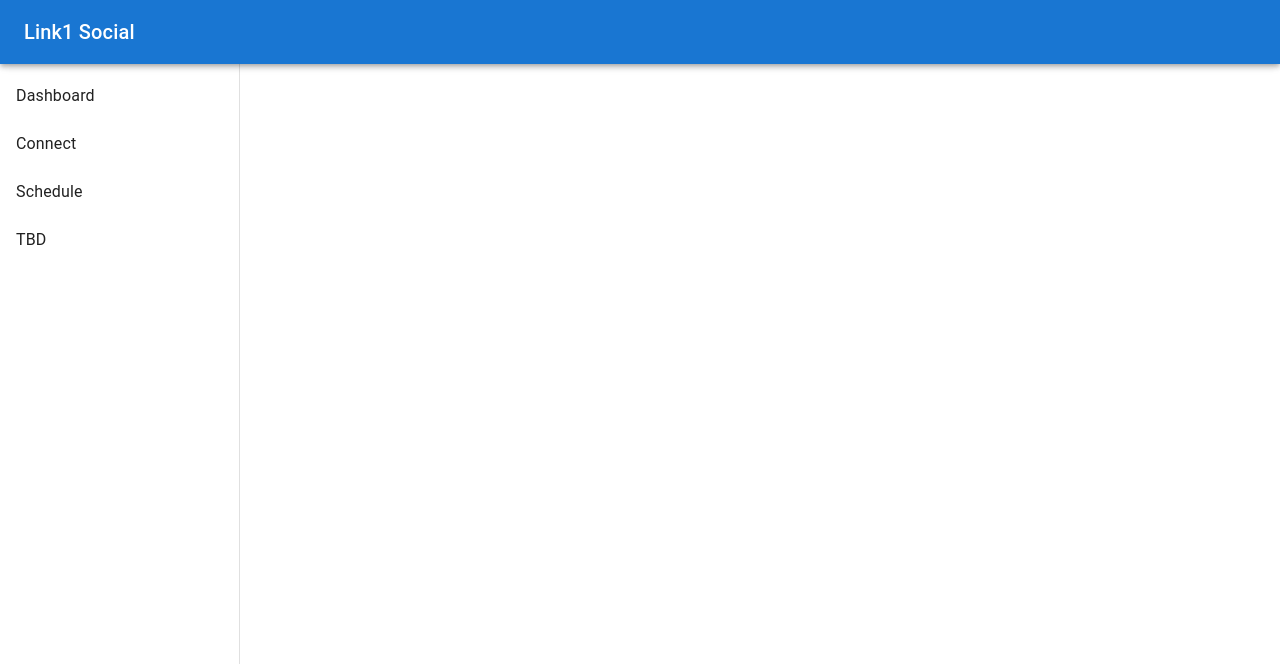
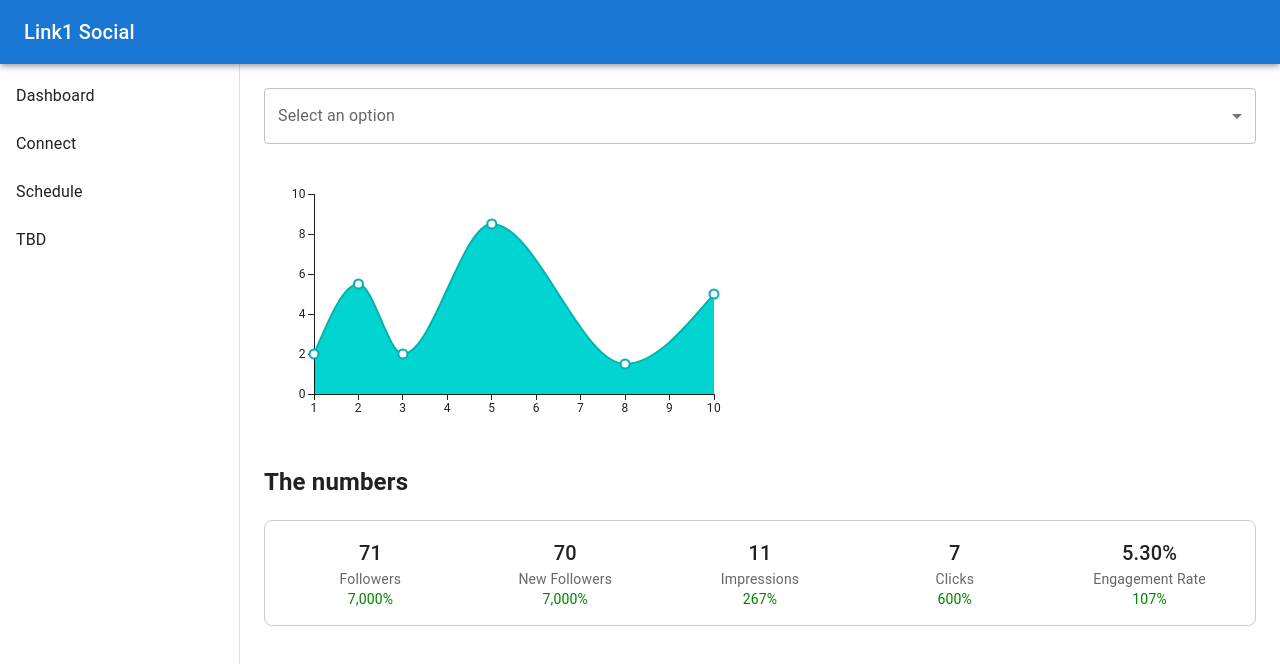
Before and after one commit to Alegrossi2001/Frontend-Link1Social, a React (Create React App) app: page /Dashboard in a window 1280 px wide. Shown: the top 664 px of the page. Built offline with nearby package versions, Linux system fonts and the light colour scheme; sample sign-in values are in the browser's storage.

Commit message:
Started Creating Reusable components

```diff
--- a/package.json
+++ b/package.json
@@ -8,7 +8,8 @@
     "@emotion/styled": "^11.13.0",
     "@mui/icons-material": "^5.16.4",
     "@mui/lab": "^5.0.0-alpha.172",
-    "@mui/material": "^5.16.4",
+    "@mui/material": "^5.16.7",
+    "@mui/x-charts": "^7.12.1",
     "@mui/x-date-pickers": "^7.12.0",
     "@mui/x-date-pickers-pro": "^7.11.0",
     "@testing-library/jest-dom": "^5.17.0",
@@ -52,7 +53,6 @@
   "devDependencies": {
     "@types/react": "^18.3.3",
     "@types/react-dom": "^18.3.0",
-    "@types/react-router-dom": "^5.3.3",
-    "typescript": "^5.5.4"
+    "@types/react-router-dom": "^5.3.3"
   }
 }
--- a/src/Components/00.RouterMain/RouterMain.tsx
+++ b/src/Components/00.RouterMain/RouterMain.tsx
@@ -1,9 +1,11 @@
 import { BrowserRouter, Route, Routes } from "react-router-dom";
 import Scheduler from "../02.Scheduler/Scheduler";
 import LoginPage from "../999.Login/Login";
+import Dashboard from "../03.Dashboard/Dashboard";
 export function RouterMain(){
     return(
         <Routes>
+        <Route path="/Dashboard" element={<Dashboard/>}></Route>
         <Route path="/Schedule" element={<Scheduler/>}></Route>
         </Routes>
 
--- /dev/null
+++ b/src/Components/03.Dashboard/Dashboard.tsx
@@ -0,0 +1,72 @@
+import { Grid, Typography } from "@mui/material";
+import L1NumberBox from "../../Styled/L1Numberbox";
+import Link1Linechart from "../../Styled/Linechart";
+import AvatarDropdown from "./SocialProfilesDropDown";
+import { useState } from "react";
+import L1ChartBox from "../../Styled/L1ChartBox";
+
+  export default function Dashboard(){
+
+    const [SelectedProfile, SetSelectedProfile] = useState('')
+
+    const SelectProfile = (profileHandle:string) => {
+        SetSelectedProfile(profileHandle);
+    }
+
+    const performanceData = [
+        { label: 'Followers', value: 71, percentage: '7,000%' },
+        { label: 'New Followers', value: 70, percentage: '7,000%'},
+        { label: 'Impressions', value: 11, percentage: '267%' },
+        { label: 'Clicks', value: 7, percentage: '600%'},
+        { label: 'Engagement Rate', value: '5.30%', percentage: '107%' },
+      ];
+
+      const barData = {
+        labels: ['January', 'February', 'March', 'April', 'May', 'June'],
+        datasets: [
+          {
+            label: 'Average Impressions Per Post',
+            data: [11, 15, 8, 12, 10, 14],
+            backgroundColor: 'rgba(54, 162, 235, 0.2)',
+            borderColor: 'rgba(54, 162, 235, 1)',
+            borderWidth: 1,
+          },
+        ],
+      };
+
+      const lineData = {
+        labels: ['January', 'February', 'March', 'April', 'May', 'June'],
+        datasets: [
+          {
+            label: 'Average Clicks Per Post',
+            data: [7, 6, 9, 5, 7, 8],
+            borderColor: 'rgba(75, 192, 192, 1)',
+            borderWidth: 2,
+            fill: false,
+          },
+        ],
+      };
+
+      const pieData = {
+        labels: ['Clicks', 'Impressions', 'Engagement'],
+        datasets: [
+          {
+            label: 'Average Engagement Rate Per Post',
+            data: [7, 11, 5.3],
+            backgroundColor: ['#FF6384', '#36A2EB', '#FFCE56'],
+            hoverBackgroundColor: ['#FF6384', '#36A2EB', '#FFCE56'],
+          },
+        ],
+      };
+
+
+    return(
+        <div>
+        <AvatarDropdown/>
+        <Link1Linechart></Link1Linechart>
+        <h2>The numbers</h2>
+        <L1NumberBox items={performanceData}/>
+
+        </div>
+    )
+}
--- /dev/null
+++ b/src/Components/03.Dashboard/SocialProfilesDropDown.tsx
@@ -0,0 +1,57 @@
+import React, { useState } from 'react';
+import { Select, MenuItem, ListItemIcon, ListItemText, Avatar, FormControl, InputLabel, Box } from '@mui/material';
+
+const AvatarDropdown = () => {
+  const [selectedValue, setSelectedValue] = useState('');
+
+  const handleChange = (event:any) => {
+    setSelectedValue(event.target.value);
+  };
+
+  const options = [
+    { value: '', label: 'Select an option', icon: '' }, // Default option
+    { value: 'option1', label: 'Option 1', icon: 'https://via.placeholder.com/40' },
+    { value: 'option2', label: 'Option 2', icon: 'https://via.placeholder.com/40' },
+    { value: 'option3', label: 'Option 3', icon: 'https://via.placeholder.com/40' },
+  ];
+
+  return (
+    <FormControl fullWidth>
+      <InputLabel id="avatar-dropdown-label">Select an option</InputLabel>
+      <Select
+        labelId="avatar-dropdown-label"
+        value={selectedValue}
+        onChange={handleChange}
+        label="Select an option"
+        renderValue={(selected) => {
+          const selectedOption = options.find(option => option.value === selected);
+          return selectedOption && selectedOption.value !== '' ? (
+            <Box display="flex" alignItems="center">
+              <Avatar
+                src={selectedOption.icon}
+                alt={selectedOption.label}
+                sx={{ width: 24, height: 24, marginRight: 1 }}
+              />
+              <span>{selectedOption.label}</span>
+            </Box>
+          ) : (
+            <span>Select an option</span>
+          );
+        }}
+      >
+        {options.map((option) => (
+          <MenuItem key={option.value} value={option.value}>
+            {option.icon && (
+              <ListItemIcon>
+                <Avatar src={option.icon} alt={option.label} />
+              </ListItemIcon>
+            )}
+            <ListItemText primary={option.label} />
+          </MenuItem>
+        ))}
+      </Select>
+    </FormControl>
+  );
+};
+
+export default AvatarDropdown;
--- /dev/null
+++ b/src/Styled/L1ChartBox.tsx
@@ -0,0 +1,71 @@
+import React from 'react';
+import { Box, Typography, Grid } from '@mui/material';
+import {
+  Chart as ChartJS,
+  CategoryScale,
+  LinearScale,
+  BarElement,
+  Title,
+  Tooltip,
+  Legend,
+  ArcElement,
+  LineElement,
+  PointElement,
+} from 'chart.js';
+import { Bar, Line, Pie } from 'react-chartjs-2';
+
+ChartJS.register(
+  CategoryScale,
+  LinearScale,
+  BarElement,
+  Title,
+  Tooltip,
+  Legend,
+  ArcElement,
+  LineElement,
+  PointElement
+);
+
+interface ChartData {
+  labels: string[];
+  datasets: {
+    label: string;
+    data: number[];
+    backgroundColor?: string[];
+    borderColor?: string;
+    borderWidth?: number;
+  }[];
+}
+
+interface ChartBoxProps {
+  title: string;
+  data: ChartData;
+  chartType: 'bar' | 'line' | 'pie';
+}
+
+//Currently does not work!
+const L1ChartBox: React.FC<ChartBoxProps> = ({ title, data, chartType }) => {
+  const renderChart = () => {
+    switch (chartType) {
+      case 'bar':
+        return <Bar data={data} />;
+      case 'line':
+        return <Line data={data} />;
+      case 'pie':
+        return <Pie data={data} />;
+      default:
+        return null;
+    }
+  };
+
+  return (
+    <Box sx={{ border: '1px solid #ccc', borderRadius: '8px', padding: '16px', maxWidth: '100%' }}>
+      <Typography variant="h6" gutterBottom>
+        {title}
+      </Typography>
+      {renderChart()}
+    </Box>
+  );
+};
+
+export default L1ChartBox;
--- /dev/null
+++ b/src/Styled/L1Numberbox.tsx
@@ -0,0 +1,57 @@
+import React from 'react';
+import { Box, Typography, Grid } from '@mui/material';
+
+interface PerformanceItem {
+  label: string;
+  value: number | string;
+  percentage?: string;
+  imgSrc?: string; // Optional image source
+}
+
+interface PerformanceBoxProps {
+  items: PerformanceItem[];
+}
+
+const L1NumberBox: React.FC<PerformanceBoxProps> = ({ items }) => {
+    return (
+        <Box
+          sx={{
+            border: '1px solid #ccc',
+            borderRadius: '8px',
+            padding: '16px',
+            maxWidth: '100%',
+            display: 'flex',
+            justifyContent: 'space-around',
+          }}
+        >
+          <Grid container spacing={2} justifyContent="space-around">
+            {items.map((item, index) => (
+              <Grid item key={index} xs={12} sm={4} md={2}>
+                <Box textAlign="center">
+                  {item.imgSrc && (
+                    <img
+                      src={item.imgSrc}
+                      alt={item.label}
+                      style={{ width: '24px', height: '24px', marginBottom: '8px' }}
+                    />
+                  )}
+                  <Typography variant="h6">{item.value}</Typography>
+                  <Typography variant="body2" color="textSecondary">
+                    {item.label}
+                  </Typography>
+                  {item.percentage && (
+                    <Typography variant="body2" color="green">
+                      {item.percentage}
+                    </Typography>
+                  )}
+                </Box>
+              </Grid>
+            ))}
+          </Grid>
+        </Box>
+      );
+    };
+
+
+
+export default L1NumberBox;
--- /dev/null
+++ b/src/Styled/Linechart.tsx
@@ -0,0 +1,17 @@
+import { LineChart } from '@mui/x-charts/LineChart';
+
+export default function Link1Linechart(){
+    return(
+        <LineChart
+  xAxis={[{ data: [1, 2, 3, 5, 8, 10] }]}
+  series={[
+    {
+      data: [2, 5.5, 2, 8.5, 1.5, 5],
+      area: true,
+    },
+  ]}
+  width={500}
+  height={300}
+/>
+    )
+}
```
Also changed, not shown: 1 other file (tests, documents, lock files or other folders).
